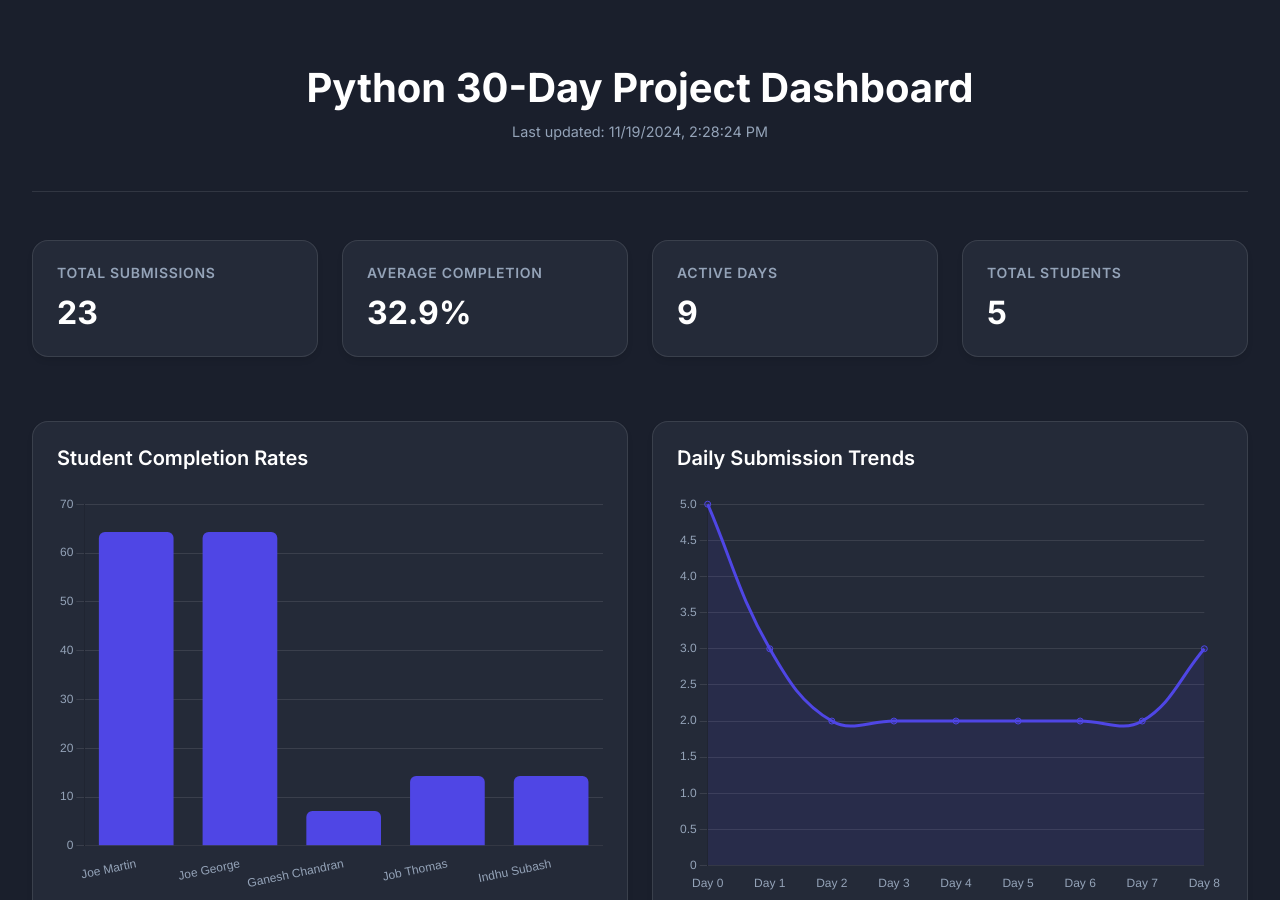
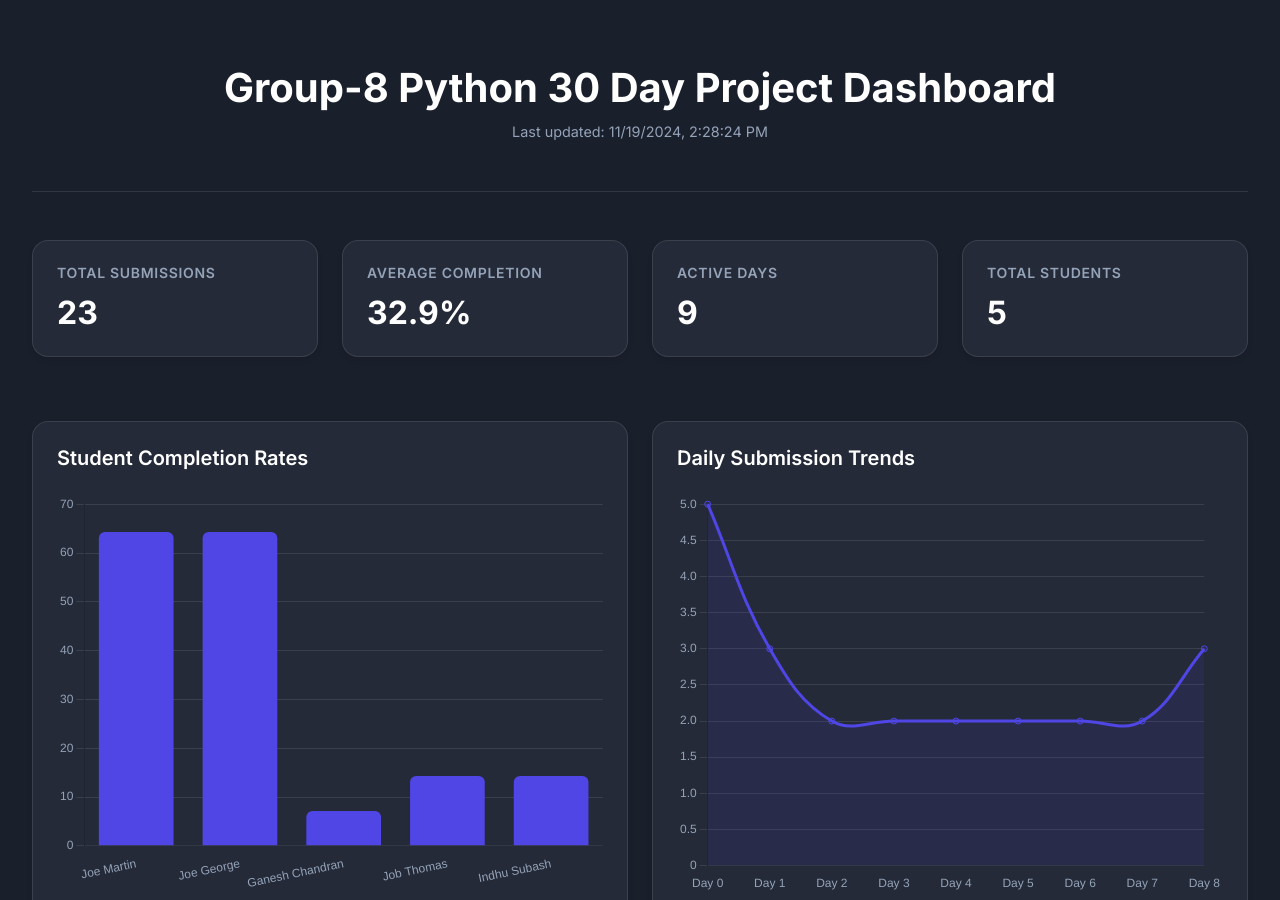
Before and after one commit to joegeorge022/Python-30-Day-Project, a Jekyll site: the page progress_dashboard.html, which Jekyll copies as it is, in a window 1280 px wide and 900 px high. Built offline with Jekyll 4.4.1, drawn with Linux system fonts in a browser that asks for light colours.

Commit message:
Update progress_dashboard.html

```diff
--- a/progress_dashboard.html
+++ b/progress_dashboard.html
@@ -3,7 +3,7 @@
 <head>
     <meta charset="UTF-8">
     <meta name="viewport" content="width=device-width, initial-scale=1.0">
-    <title>Python 30-Day Project - Progress Dashboard</title>
+    <title>Python 30-Day Project - Group 8 - Progress Dashboard</title>
     <link href="https://cdn.jsdelivr.net/npm/bootstrap@5.1.3/dist/css/bootstrap.min.css" rel="stylesheet">
     <script src="https://cdn.jsdelivr.net/npm/chart.js"></script>
     <link href="https://fonts.googleapis.com/css2?family=Inter:wght@400;500;600;700&display=swap" rel="stylesheet">
@@ -142,7 +142,7 @@
 <body>
     <div class="dashboard-container">
         <div class="header">
-            <h1>Python 30-Day Project Dashboard</h1>
+            <h1>Group-8 Python 30 Day Project Dashboard</h1>
             <p class="last-updated">Last updated: <span id="lastUpdated"></span></p>
         </div>
 
```
